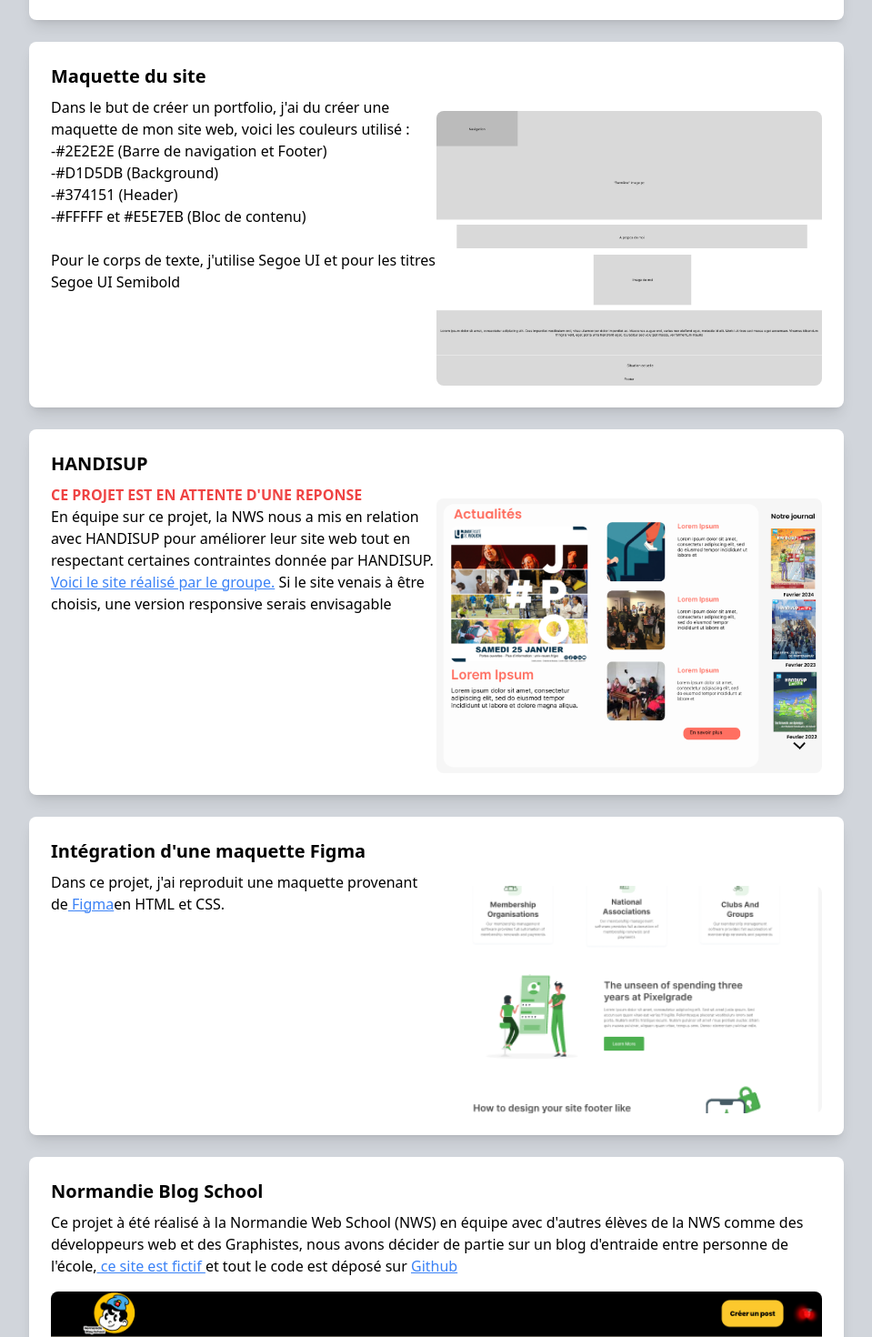
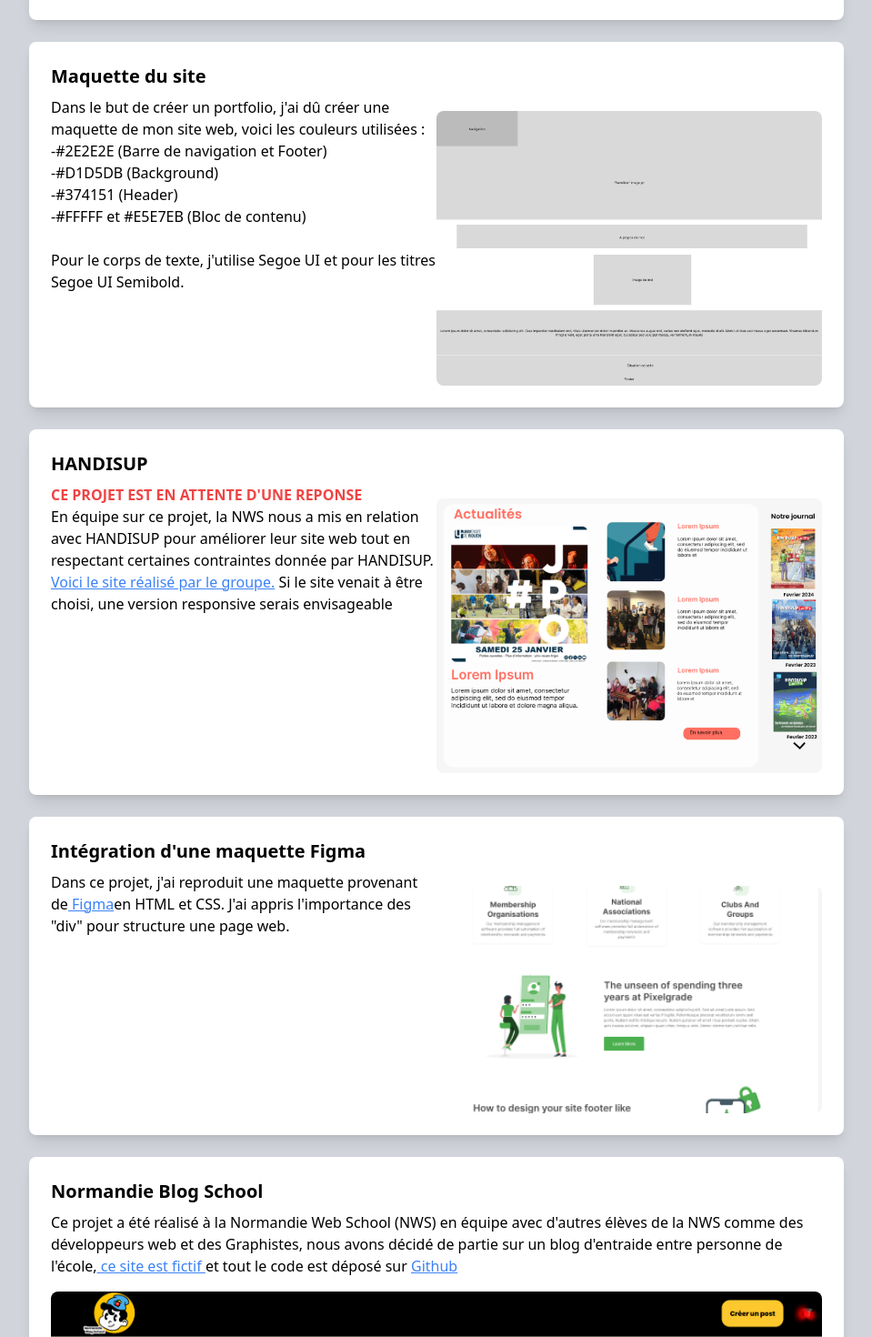
Before and after one commit to yrieix-cisterne-nws/creerunnextjs, a React (Create React App) app: page /projet in a window 1280 px wide. Shown: the part 854-2324 px from the top of the page at 91% size, without its empty margins (160-1119 px from the left). Built offline with nearby package versions, Linux system fonts and the light colour scheme.

Commit message:
Sixth commit

```diff
--- a/src/pages/Projet.jsx
+++ b/src/pages/Projet.jsx
@@ -15,13 +15,13 @@
         <h2 className="text-xl font-semibold mb-2">Maquette du site</h2>
         <div className="md:grid md:grid-cols-2">
         <p>
-         Dans le but de créer un portfolio, j'ai du créer une maquette de mon site web, voici les couleurs utilisé :
-         <br/> -#2E2E2E (Barre de navigation et Footer)
-         <br/> -#D1D5DB (Background)
-         <br/> -#374151 (Header)
-         <br/> -#FFFFF et #E5E7EB (Bloc de contenu)
-         <br/>
-         <br/>Pour le corps de texte, j'utilise  Segoe UI et pour les titres Segoe UI Semibold
+        Dans le but de créer un portfolio, j'ai dû créer une maquette de mon site web, voici les couleurs utilisées :
+        <br/>-#2E2E2E (Barre de navigation et Footer)
+        <br/>-#D1D5DB (Background)
+        <br/>-#374151 (Header)
+        <br/>-#FFFFF et #E5E7EB (Bloc de contenu)
+        <br/>
+        <br/>Pour le corps de texte, j'utilise Segoe UI et pour les titres Segoe UI Semibold.
         </p>
         <a href="/Maquette.zip" download="Maquette.zip">
         <img src="/maquettepc.png" alt="Maquette site web" className="w-full mt-4 rounded-lg" /></a>
@@ -35,7 +35,8 @@
         <p>
           <span className="text-red-500 font-bold">CE PROJET EST EN ATTENTE D'UNE REPONSE</span>
           <br />
-          En équipe sur ce projet, la NWS nous a mis en relation avec HANDISUP pour améliorer leur site web tout en respectant certaines contraintes donnée par HANDISUP. <a href="https://handisup6.normandieweb.school/" className="text-blue-500 underline" target="_blank" rel="noopener noreferrer">Voici le site réalisé par le groupe.</a> Si le site venais à être choisis, une version responsive serais envisagable
+          En équipe sur ce projet, la NWS nous a mis en relation avec HANDISUP pour améliorer leur site web tout en
+          respectant certaines contraintes donnée par HANDISUP. <a href="https://handisup6.normandieweb.school/" className="text-blue-500 underline" target="_blank" rel="noopener noreferrer">Voici le site réalisé par le groupe.</a> Si le site venait à être choisi, une version responsive serais envisageable
         </p>
         <img src="/projet/handisup_actu.png" alt="HANDISUP section actualité" className="w-full mt-4 rounded-lg" />
         </div>
@@ -47,7 +48,7 @@
         <p>
           Dans ce projet, j'ai reproduit une maquette provenant de
           <a href="https://www.figma.com/fr-fr/" className="text-blue-500 underline" target="_blank" rel="noopener noreferrer"> Figma</a>
-          en HTML et CSS.
+          en HTML et CSS. J'ai appris l'importance des "div" pour structure une page web.
         </p>
         <img src="/projet/maquettefigma.png" alt="Maquette Figma" className="w-full mt-4 rounded-lg sm:h-[500px] md:h-[250px] object-cover" />
         </div>
@@ -56,10 +57,8 @@
       <section className="p-6 bg-white rounded-lg shadow-lg mx-6 w-full max-w-4xl mt-6">
         <h2 className="text-xl font-semibold mb-2">Normandie Blog School</h2>
         <p>
-        Ce projet à été réalisé à la Normandie Web School (NWS) en équipe avec
-        d'autres élèves de la NWS comme des développeurs web et des Graphistes,
-        nous avons décider de partie sur un blog d'entraide entre personne de
-        l'école,
+        Ce projet a été réalisé à la Normandie Web School (NWS) en équipe avec d'autres élèves de la NWS comme des développeurs web
+        et des Graphistes, nous avons décidé de partie sur un blog d'entraide entre personne de l'école,
         <a href="https://nino-rameau.github.io/normandie-blog-school/index.html" className="text-blue-500 underline" target="_blank" rel="noopener noreferrer"> ce site est fictif </a>
             et tout le code est déposé sur <a href="https://github.com/yrieix-cisterne-nws/normandie-blog-school/tree/main" className="text-blue-500 underline" target="_blank" rel="nooperner noreferrer">Github</a>
         </p>
@@ -81,10 +80,9 @@
         <h2 className="text-xl font-semibold mb-2">Logo personnel</h2>
         <div className="md:grid md:grid-cols-2">
         <p>
-        Dans le but de définir mon identité sur le web, j'ai conçu ce logo pour
-        mon portfolio et autres création,
-        ce logo comprend mes initiales pour mon Prénom et mon Nom, j'ai voulu en
-        faire un logo chic et élégant.
+        Dans le but de définir mon identité sur le web, j'ai conçu ce logo pour mon portfolio et d'autres créations,
+        ce logo comprend mes initiales pour mon prénom et mon nom, j'ai voulu en faire un logo chic et élégant.
+        En cliquant sur le logo, vous pourrez voir la charte graphique pour mon logo
         </p>
         <Link
         to="/charte">
@@ -97,9 +95,8 @@
       <section className="p-6 bg-white rounded-lg shadow-lg mx-6 w-full max-w-4xl mt-6 mb-6">
         <h2 className="text-xl font-semibold mb-2">Projet Dés</h2>
         <p>
-        J'ai réalisé ce projet en 2023 à l'aide de Python, il a été réalisé
-        pendant mon année de première. Ce projet m'a permis de découvrir comment
-        utiliser la librairie "Turtle". Tout le code est déposé sur
+        J'ai réalisé ce projet en 2023 à l'aide de Python, il a été réalisé pendant mon année de première.
+        Ce projet m'a permis de découvrir comment utiliser la librairie "Turtle". Tout le code est déposé sûr
         <a href="https://github.com/modzarlino/de" target="_blank" className="text-blue-500 underline" rel="noopener noreferrer"> Github </a>
         sur mon Github personel.
         </p>
```
